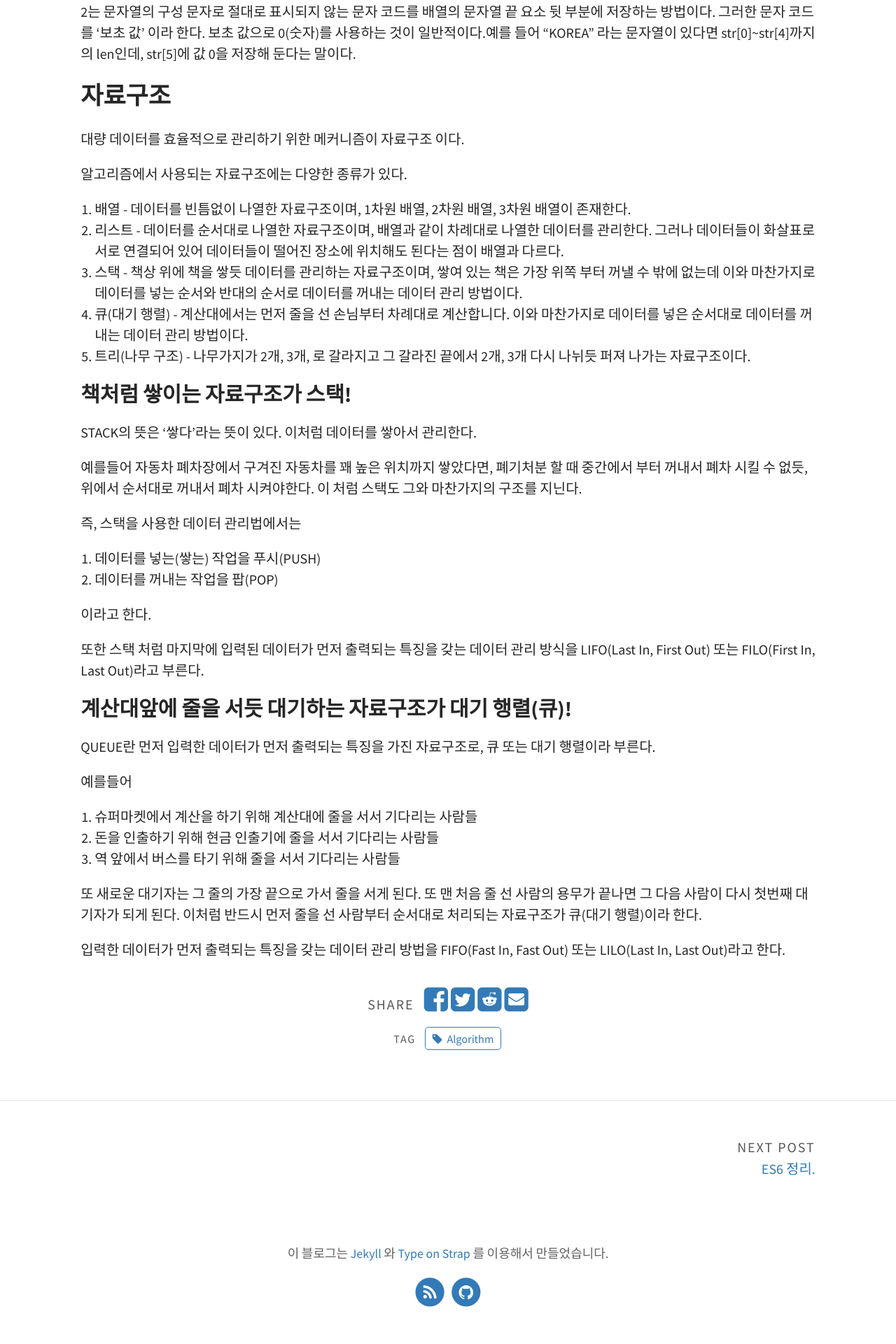
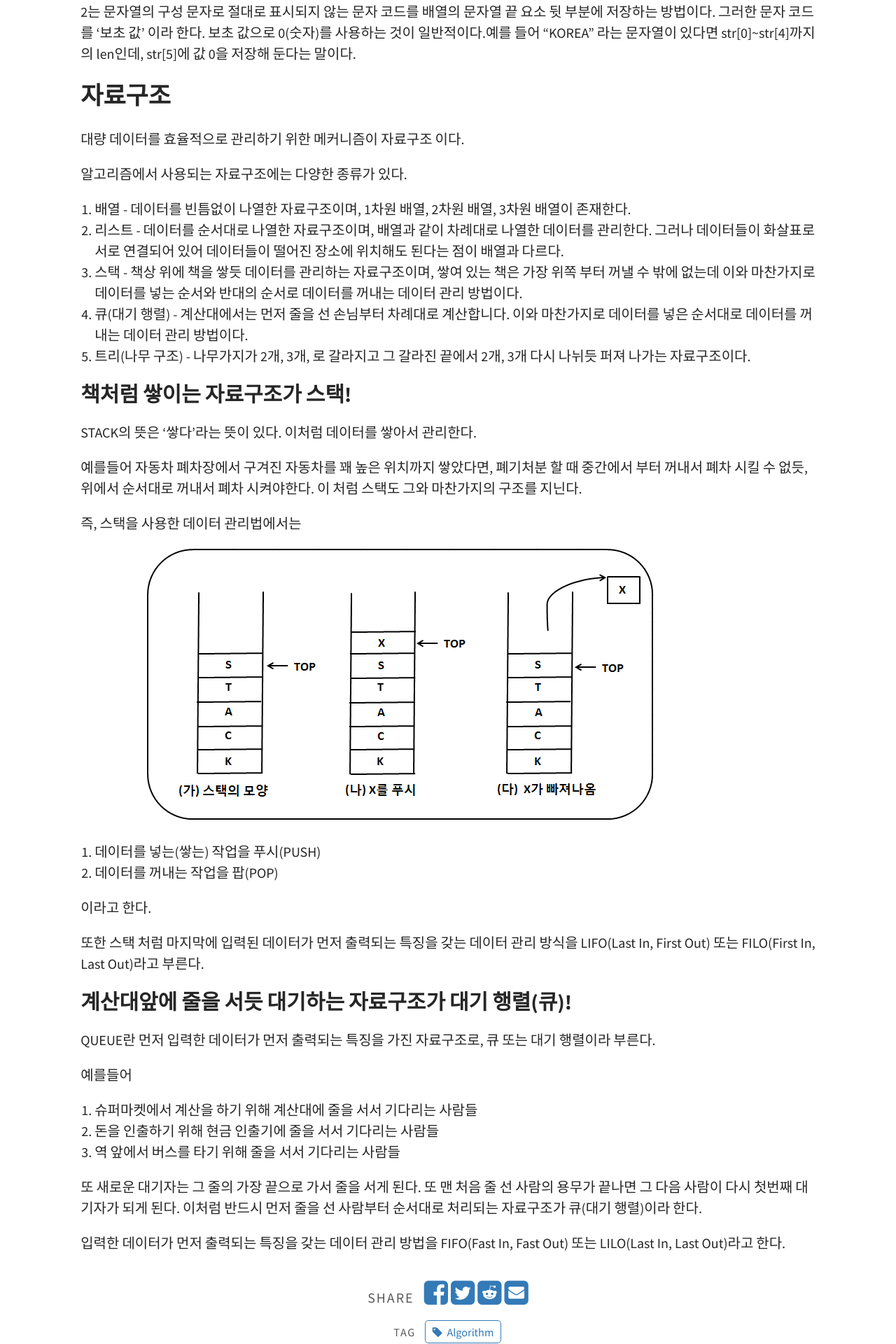
Before and after one commit to starsol89/starsol89.github.io, a Jekyll site: the page built from _posts/2020-02-07-Algorithm.md, in a window 1280 px wide. Shown: the part 4480-6400 px from the top of the page at 70% size. Built offline with Jekyll 4.4.1, drawn with Linux system fonts in a browser that asks for light colours.

Commit message:
stack 이미지 삽입

```diff
--- a/_posts/2020-02-07-Algorithm.md
+++ b/_posts/2020-02-07-Algorithm.md
@@ -168,6 +168,8 @@ STACK의 뜻은 '쌓다'라는 뜻이 있다. 이처럼 데이터를 쌓아서
 
 즉, 스택을 사용한 데이터 관리법에서는
 
+![NPMinit](/assets/img/pexels/stack.png)
+
 1. 데이터를 넣는(쌓는) 작업을 푸시(PUSH)
 2. 데이터를 꺼내는 작업을 팝(POP)
 
```
Also changed, not shown: assets/img/pexels/stack.png (added).
